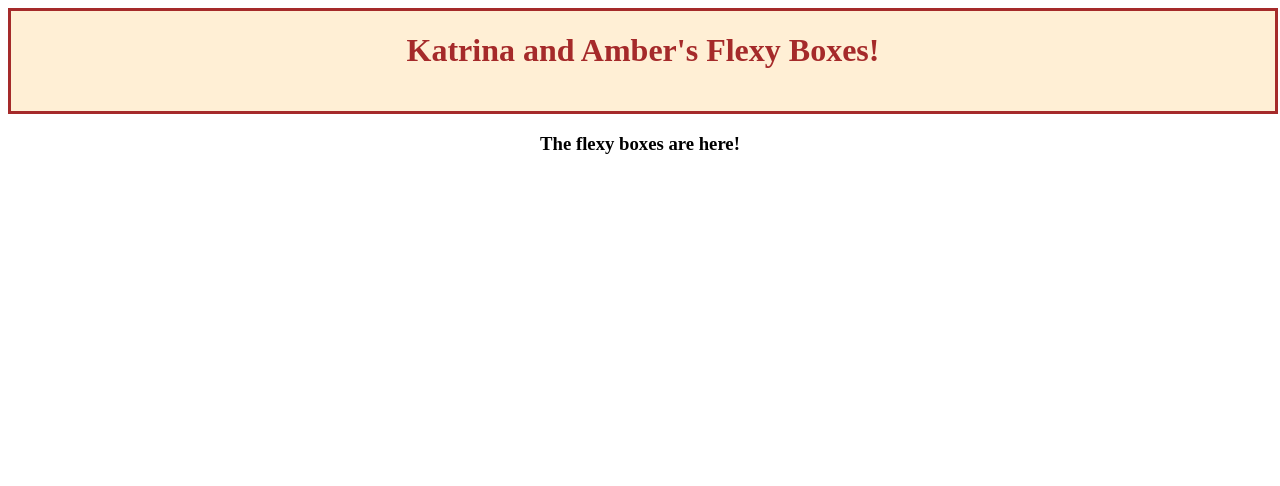
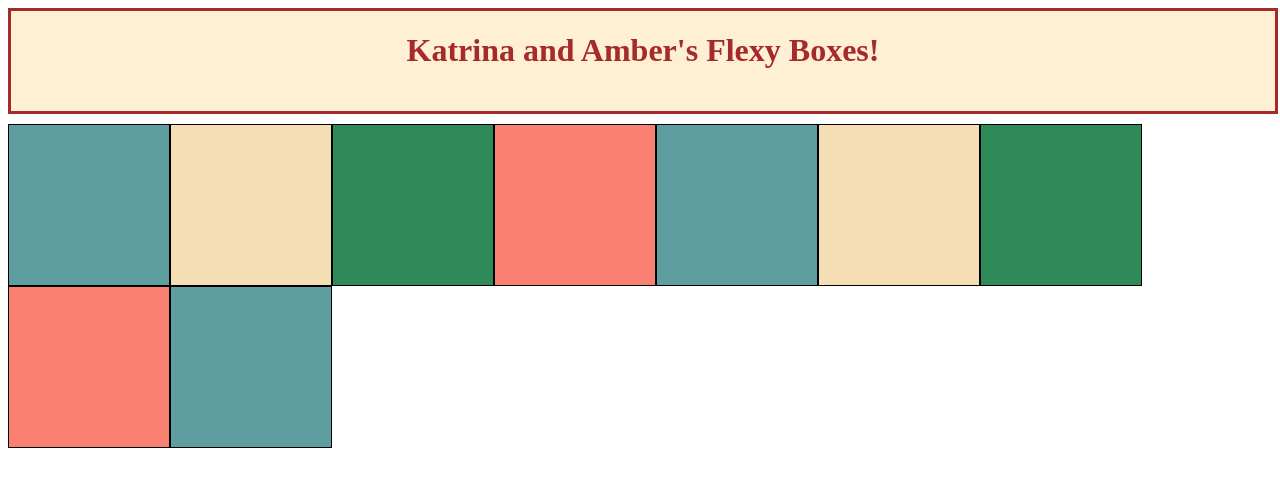
Before and after one commit to NWShadowDev/FlexyPanels, a plain HTML site: page index.html in a window 1280 px wide. Drawn offline with Linux system fonts and the light colour scheme.

Commit message:
make mobile responsive

```diff
--- a/index.html
+++ b/index.html
@@ -9,6 +9,34 @@
     <div id="header">
       <h1>Katrina and Amber's Flexy Boxes!</h1>
     </div>
-    <h3>The flexy boxes are here!</h3>
+    <div class="wrapper">
+      <div class="box one">
+
+      </div>
+      <div class="box two">
+
+      </div>
+      <div class="box three">
+
+      </div>
+      <div class="box four">
+
+      </div>
+      <div class="box five">
+
+      </div>
+      <div class="box six">
+
+      </div>
+      <div class="box seven">
+
+      </div>
+      <div class="box eight">
+
+      </div>
+      <div class="box nine">
+
+      </div>
+    </div>
   </body>
 </html>
--- /dev/null
+++ b/scss/styles.scss
@@ -0,0 +1,44 @@
+#header {
+  width: 100%;
+  height: 100px;
+  background-color: papayawhip;
+  color: brown;
+  border: 3px solid brown;
+  margin-bottom: 10px;
+}
+
+#header h1 {
+  text-align: center;
+}
+
+.wrapper {
+  display: flex;
+  flex-wrap: wrap;
+  // display: block;
+  align-items: stretch;
+  & * {
+    border: 1px solid black;
+    width: 10em;
+    height: 10em;
+  }
+}
+
+.box {
+  &:nth-child(1), &:nth-child(5), &:nth-child(9) {
+    background: #5F9EA0;
+  }
+  &:nth-child(2), &:nth-child(6) {
+    background: #F5DEB3;
+  }
+  &:nth-child(3), &:nth-child(7) {
+    background: #2E8B57;
+  }
+  &:nth-child(4), &:nth-child(8) {
+    background: #FA8072;
+  }
+  @media screen and (max-width: 425px) {
+    width: 20em;
+    margin: auto auto 5px;
+    flex-direction: column;
+  }
+}
```
Also changed, not shown: css/styles.css, 1 other file.
